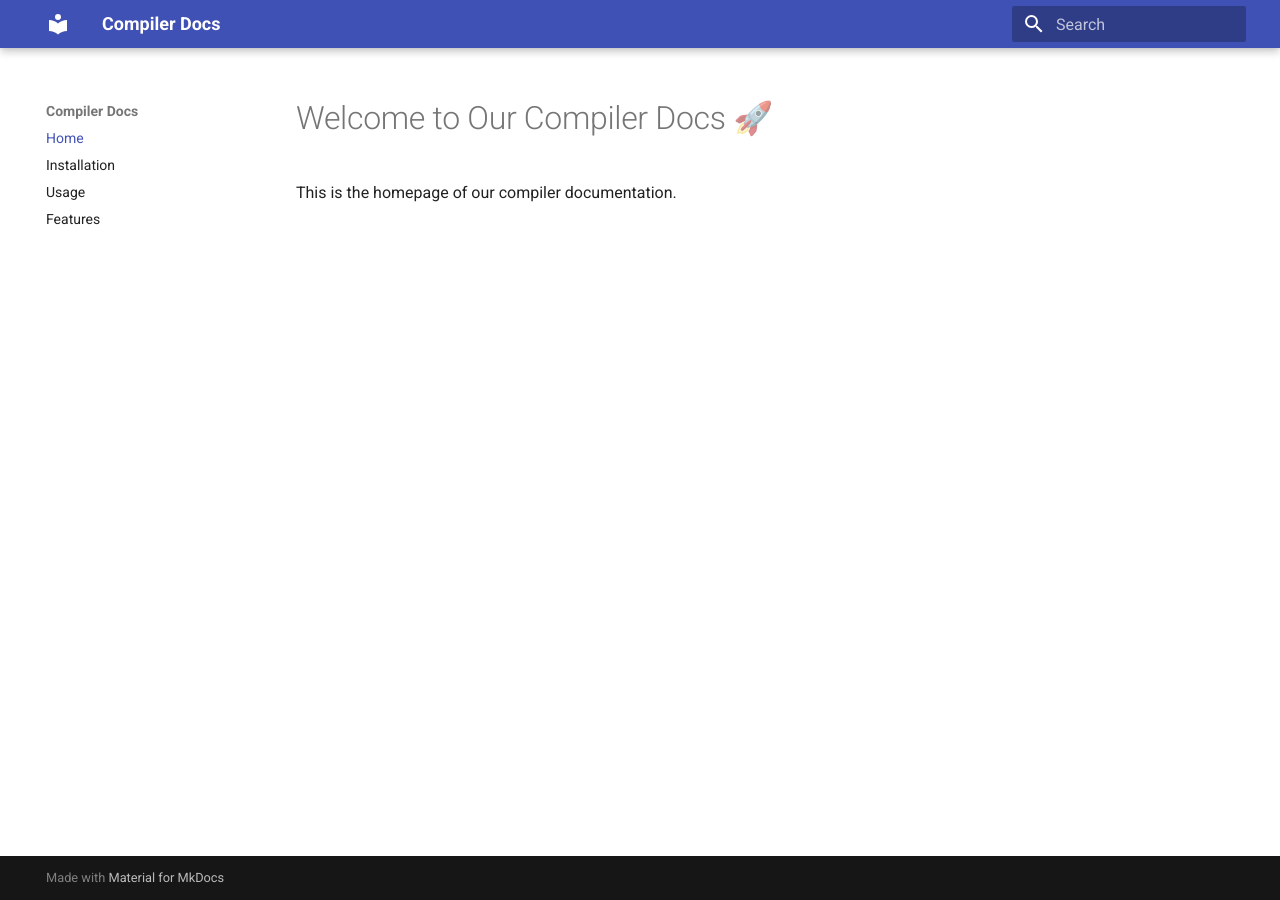
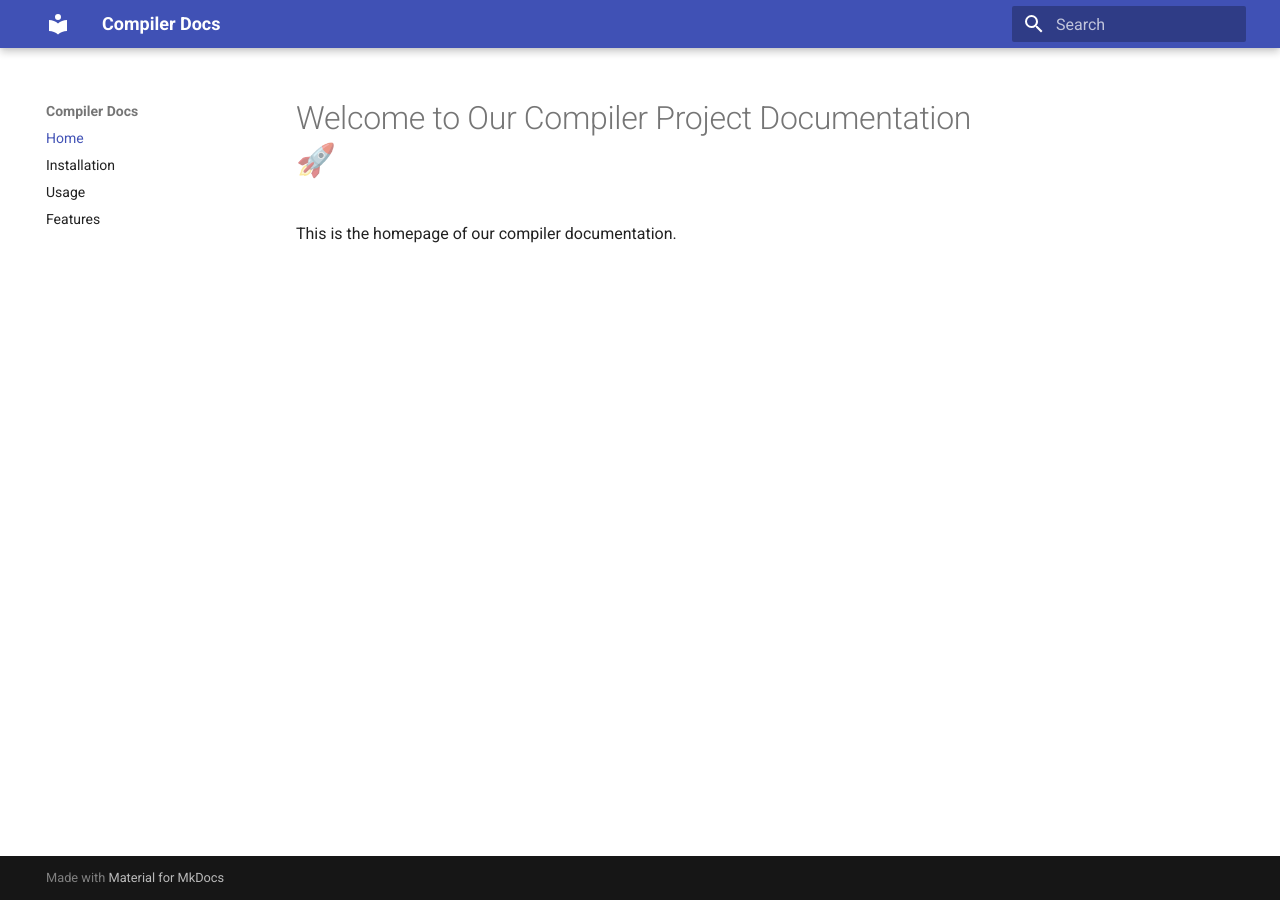
Before and after one commit to lucifer-reborn473/NEXUS, an MkDocs documentation site: the page built from docs/index.md, in a window 1280 px wide. Built offline with MkDocs 1.6.1 and Material for MkDocs 9.7.7, drawn with Linux system fonts in a browser that asks for light colours.

Commit message:
Update index.md

```diff
--- a/docs/index.md
+++ b/docs/index.md
@@ -1,2 +1,2 @@
-# Welcome to Our Compiler Docs 🚀
+# Welcome to Our Compiler Project Documentation 🚀
 This is the homepage of our compiler documentation.
```
